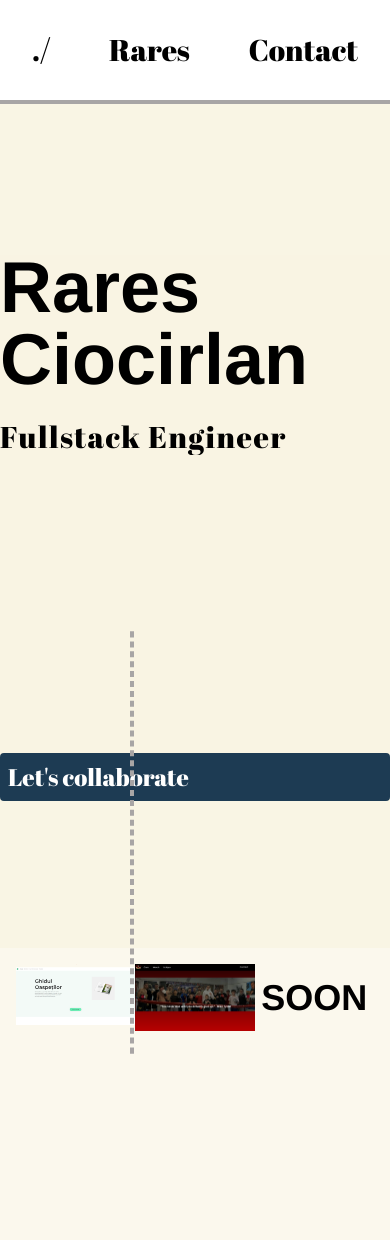
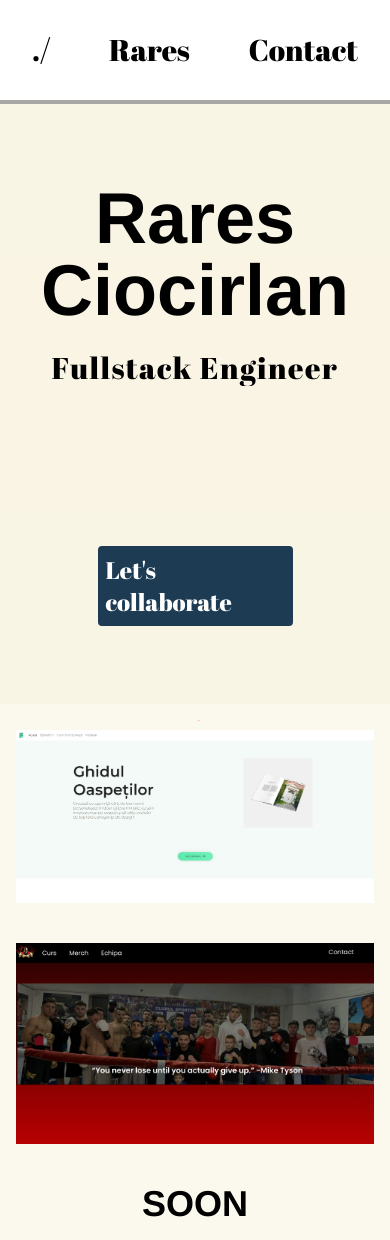
Before and after one commit to Ragnarock1/PersonalWebsite, a Next.js app: page / in a window 390 px wide. Before the commit the page ends 1054 px from the top, so only its background shows below. Built offline with nearby package versions, Linux system fonts and the light colour scheme.

Commit message:
update: mobile view opt

```diff
--- a/src/app/components/Collab.tsx
+++ b/src/app/components/Collab.tsx
@@ -29,7 +29,7 @@ export default function Collab(){
             <div className="col-span-1 overflow-hidden">
                 <Title  page='collab'/>
             </div>
-            <div className={twMerge("col-span-1 text-xl ",abril.className)}>
+            <div className={twMerge("col-span-1 text-xl grid",abril.className)}>
 
                 <Notifications/>
 
--- a/src/app/components/Main.tsx
+++ b/src/app/components/Main.tsx
@@ -31,15 +31,15 @@ export default function Main(){
 
     return (
         <>
-        <div className={twMerge("h-screen bg-[#f6efd466] grid md:grid-cols-2 grid-cols-1 gap-1 md:justify-items-center items-center relative", arimo.className)}>
+        <div className={twMerge("h-[600px] md:h-screen bg-[#f6efd466] grid md:grid-cols-2 grid-cols-1 gap-1 md:justify-items-center items-center relative", arimo.className)}>
 
-            <div className="col-span-1 overflow-hidden">
+            <div className="text-center md:text-left col-span-1 overflow-hidden">
                 <Title key={page} page={page}/>
 
             </div>
-            <div className={twMerge("col-span-1 text-2xl  overflow-hidden",abril.className)}>
-                <div className="text-white animate-slideUpSlow bg-[#1d3b53] border-4 border-[#1d3b53] rounded p-1">
-                    <Link href='/collaboration'>
+            <div className={twMerge("col-span-1 text-2xl overflow-hidden grid ",abril.className)}>
+                <div className="w-1/2 md:w-full justify-self-center text-white animate-slideUpSlow bg-[#1d3b53] border-4 border-[#1d3b53] rounded p-1">
+                    <Link href='/collaboration' className="text-center">
                     Let&apos;s collaborate
                     </Link>
                 </div>
@@ -47,7 +47,7 @@ export default function Main(){
 
             </div>
 
-        <hr className="border-2 border-[#A8A5A5] border-dashed origin-left left-1/3 translate-y-3/4 h-1/2  absolute" />
+        <hr className="invisible md:visible border-2 border-[#A8A5A5] border-dashed origin-left left-1/3 translate-y-3/4 h-1/2  absolute" />
 
         </div>
         </>
--- a/src/app/components/Notifications.tsx
+++ b/src/app/components/Notifications.tsx
@@ -7,11 +7,11 @@ export default function Notifications(){
     return (
         <>
         <IconContext.Provider value={{ color: "blue", className: "self-center ms-3" }}>
-            <div className="w-full m-2 h-12 rounded-lg flex blur-sm hover:blur-none border-[#D0D9CF] border-1 bg-[#ffffff66]/40 text-black font-sans">
+            <div className="w-1/2 md:w-full justify-self-center m-2 h-12 rounded-lg flex blur-sm hover:blur-none border-[#D0D9CF] border-1 bg-[#ffffff66]/40 text-black font-sans">
                 <FaLinkedinIn/>
                 <Link href="https://www.linkedin.com/in/rares-ciocirlan-9b047a22b/" className="self-center m-2">Rares LinkedIn</Link>
             </div>
-            <div className="w-full m-2 h-12 rounded-lg flex blur-sm hover:blur-none border-[#D0D9CF] border-1 bg-[#ffffff66]/40 text-black font-sans">
+            <div className="w-1/2 md:w-full justify-self-center m-2 h-12 rounded-lg flex blur-sm hover:blur-none border-[#D0D9CF] border-1 bg-[#ffffff66]/40 text-black font-sans">
                 <FaAt/>
                 <p className="self-center m-2">rares.business@outlook.com</p>
             </div>
--- a/src/app/components/Projects.tsx
+++ b/src/app/components/Projects.tsx
@@ -8,8 +8,8 @@ export default function Projects(){
     return (
 
         <>
-            <div className="grid grid-cols-3 justify-items-center m-4">
-                <Link href="https://ghiduloaspetilor.com" target='_blank' className='col-span-1'>
+            <div className="grid grid-cols-3 gap-10 justify-items-center m-4">
+                <Link href="https://ghiduloaspetilor.com" target='_blank' className='col-span-3 md:col-span-1'>
                     <Image
                         src={ghidulSS}
                         width={500}
@@ -17,7 +17,7 @@ export default function Projects(){
                         alt="Picture of the author"
                     />
                 </Link>
-                <Link href="https://ghiduloaspetilor.com" target='_blank' className='col-span-1'>
+                <Link href="https://ghiduloaspetilor.com" target='_blank' className='col-span-3 md:col-span-1'>
                     <Image
                         src={warriorsSS}
                         width={500}
@@ -25,7 +25,7 @@ export default function Projects(){
                         alt="SOON"
                     />
                 </Link>
-                <div className='col-span-1 flex'>
+                <div className='col-span-3 md:col-span-1 flex'>
                     <h1 className='text-center text-4xl self-center justify-center'>SOON</h1>
                 </div>
             </div>
--- a/src/app/components/Title.tsx
+++ b/src/app/components/Title.tsx
@@ -30,8 +30,8 @@ export default function Title({page}: {
     else {
         return (
             <>
-                <h1 className="text-white text-7xl animate-slideDownFast">Let&apos;s collaborate</h1>
-                <h1 className={twMerge('text-gray-400 text-3xl mt-6 tracking-wider animate-slideDownSlow',abril.className)}>I&apos;m open to work</h1>
+                <h1 className="md:text-left text-center text-white text-7xl animate-slideDownFast">Let&apos;s collaborate</h1>
+                <h1 className={twMerge('md:text-left text-center text-gray-400 text-3xl mt-6 tracking-wider animate-slideDownSlow',abril.className)}>I&apos;m open to work</h1>
             </>
         )
         }
```
